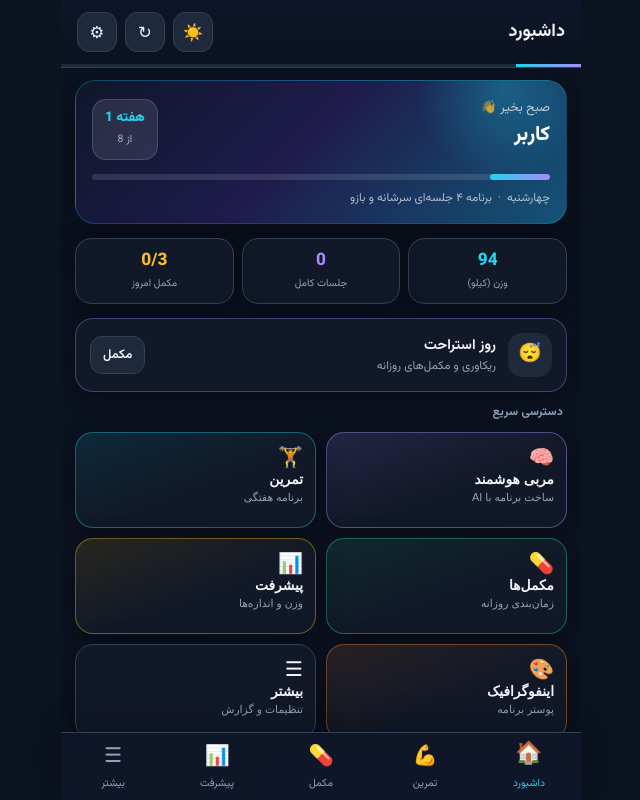
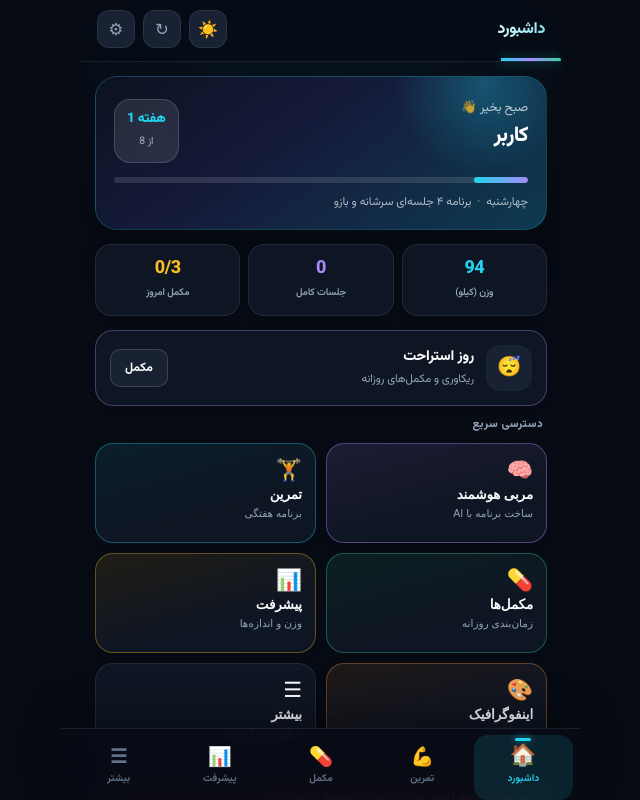
Before and after one commit to zeidiniopdc-forex/morabbi-bodysazi, a website: page www/index.html in a window 1280 px wide. Shown: the whole page, without its empty margins (319-959 px from the left). Drawn offline with Linux system fonts and the light colour scheme.

Commit message:
ui: load ui-polish.css last for production visual layer

```diff
--- a/www/index.html
+++ b/www/index.html
@@ -3,7 +3,7 @@
 <head>
   <meta charset="UTF-8" />
   <meta name="viewport" content="width=device-width, initial-scale=1.0, maximum-scale=1.0, user-scalable=no, viewport-fit=cover" />
-  <meta name="theme-color" content="#0f172a" />
+  <meta name="theme-color" content="#070b14" />
   <meta name="apple-mobile-web-app-capable" content="yes" />
   <meta name="apple-mobile-web-app-status-bar-style" content="black-translucent" />
   <title>مربی بدنسازی | Workout Tracker</title>
@@ -14,6 +14,7 @@
   <link rel="stylesheet" href="./theme-light.css" />
   <link rel="stylesheet" href="./week-schedule.css" />
   <link rel="stylesheet" href="./features.css" />
+  <link rel="stylesheet" href="./ui-polish.css" />
   <link rel="manifest" href="./manifest.json" />
 </head>
 <body>
```
